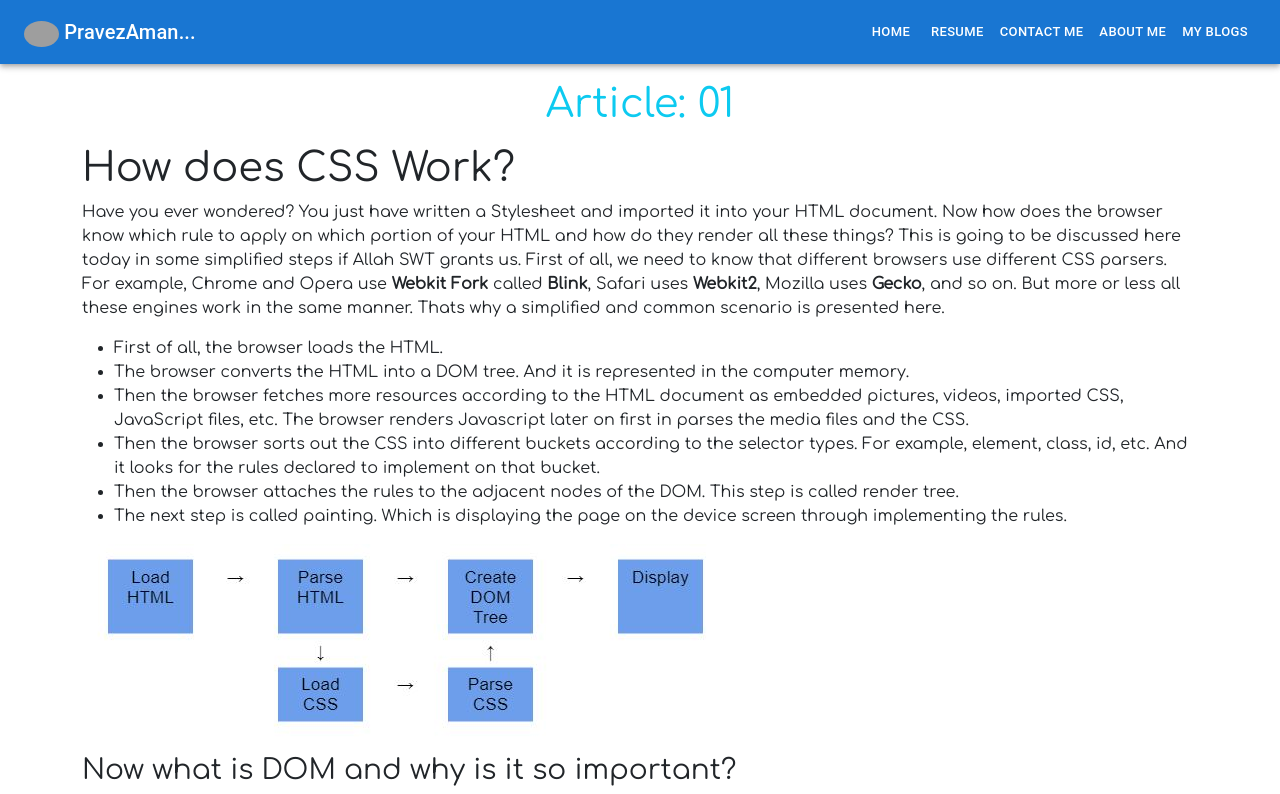
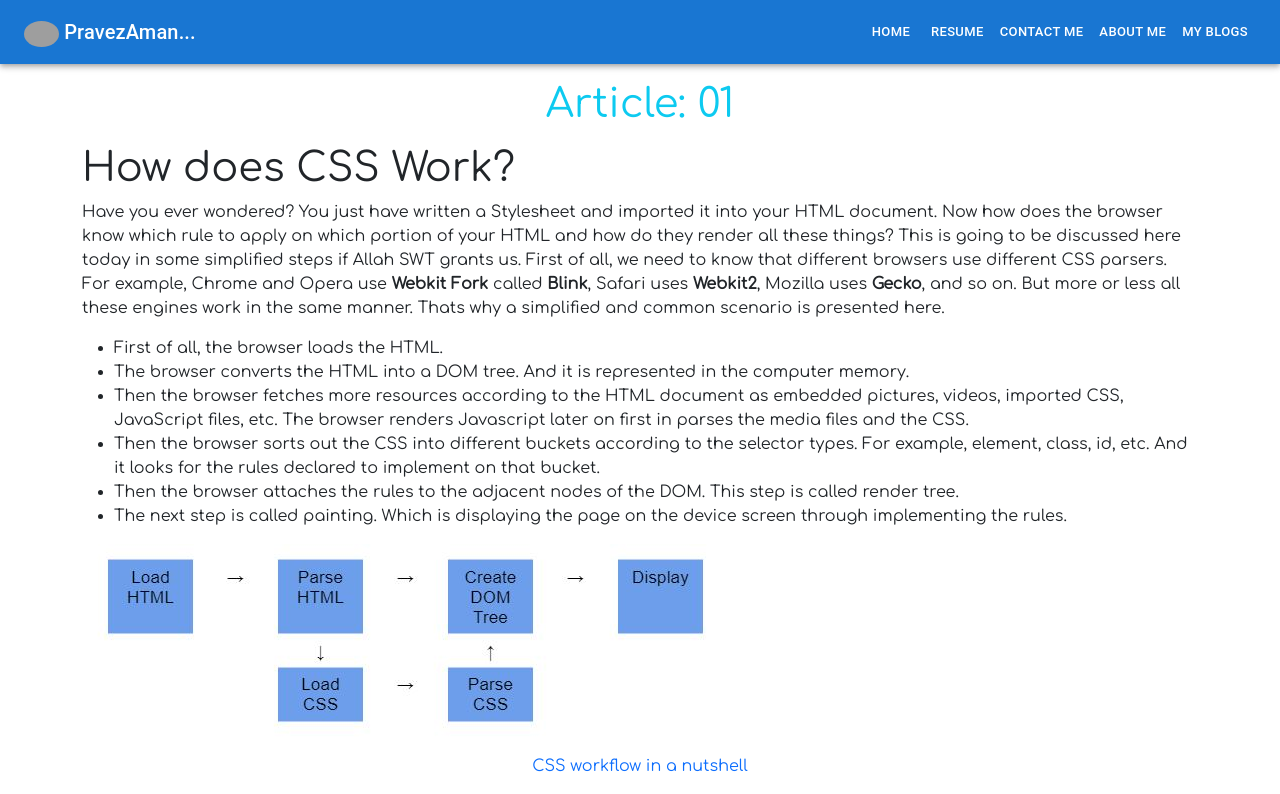
Before and after one commit to parvezaman/portfolio-parvezAman-client-side, a React (Create React App) app: page /blogs in a window 1280 px wide. Shown: the top 794 px of the page. Built offline with nearby package versions, Linux system fonts and the light colour scheme; grey boxes are pictures that could not be loaded.

Commit message:
figcaption added to image

```diff
--- a/src/Pages/Blogs/Blogs.js
+++ b/src/Pages/Blogs/Blogs.js
@@ -19,7 +19,10 @@ const Blogs = () => {
                     <li>The next step is called painting. Which is displaying the page on the device screen through implementing the rules.</li>
                 </ul>
 
-                <img className='img-fluid' src={cssWorkFlow} alt="" />
+                <figure>
+                    <img className='img-fluid' src={cssWorkFlow} alt="" />
+                    <figcaption className='text-center text-primary'>CSS workflow in a nutshell</figcaption>
+                </figure>
 
                 <h3>Now what is DOM and why is it so important?</h3>
                 <p>All the elements, attributes, and texts in the HTML document are arranged in a tree-like arrangement. It is organized this way because it helps to debug the HTML document and it's easier to implement the CSS rules. As it requires less energy to find nodes if they are arranged in a systematic way.</p>
```
